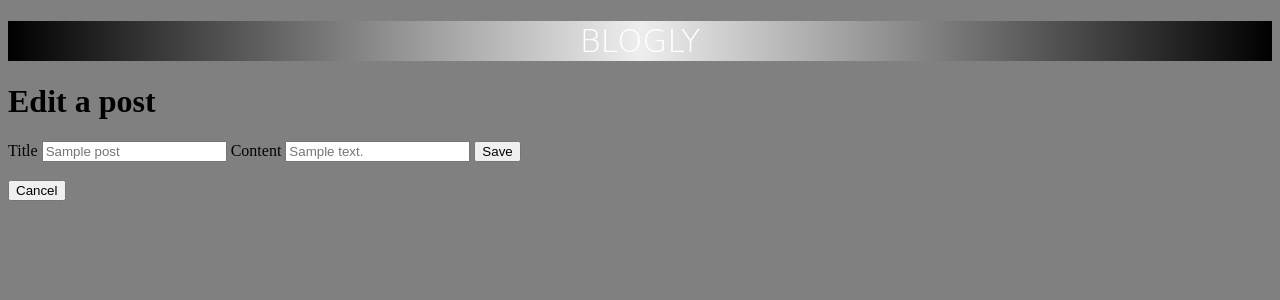
After one commit to SteviBee/SpringBoard_Exercises, a Flask app: page /posts/1/edit in a window 1280 px wide. The commit adds this page. Shown: the top 300 px of the page. Run offline with Flask 2, Linux system fonts and the light colour scheme; tables that the repository leaves empty hold one stand-in row (values such as "Sample post").

Commit message:
updating for many-to-one

```diff
--- a/flask-blogly/app.py
+++ b/flask-blogly/app.py
@@ -2,21 +2,21 @@
 
 from flask import Flask, request, redirect, render_template
 from flask.helpers import flash
-from models import db, connect_db, User
+from models import db, connect_db, User, Post
+from flask_debugtoolbar import DebugToolbarExtension
 
 app = Flask(__name__)
 app.config['SQLALCHEMY_DATABASE_URI'] = 'postgresql:///blogly'
 app.config['SQLALCHEMY_TRACK_MODIFICATIONS'] = False
 app.config['SQLALCHEMY_ECHO'] = True
 
+app.config['SECRET_KEY'] = "SECRET!"
+debug = DebugToolbarExtension(app)
+app.config['DEBUG_TB_INTERCEPT_REDIRECTS'] = False
+
 connect_db(app)
 
 db.create_all()
-
-from flask_debugtoolbar import DebugToolbarExtension
-app.config['SECRET_KEY'] = "SECRET!"
-debug = DebugToolbarExtension(app)
-app.config['DEBUG_TB_INTERCEPT_REDIRECTS'] = False
 
 @app.route("/")
 def list_users():
@@ -37,6 +37,8 @@ def detail_user(user_id):
     """Show details of a single user"""
 
     user = User.query.get_or_404(user_id)
+    # no need to query twice when you can set up a relationship and tie posts to user
+    # posts = db.session.query(Post).all()    posts=posts)
     return render_template("details.html", user=user)
 
 @app.route("/users/<int:user_id>/delete")
@@ -76,6 +78,7 @@ def edit_user(user_id):
     db.session.commit()
 
     return redirect("/")
+
 @app.route("/users/new")
 def show_form():
     """Display new user form"""
@@ -97,3 +100,76 @@ def create_user():
     except:
         flash(f'First name: {first} or last name: {last} are already taken. Please fix and try again')
         return redirect("/create")
+
+# POST ROUTES ---------------------------------------------
+
+# GET /users/[user-id]/posts/new
+@app.route("/users/<int:user_id>/posts/new")
+def add_new_post(user_id):
+    """Show form to add a post for that user"""
+    user = User.query.get(user_id)
+
+    return render_template("add-user-post.html", user=user)
+
+
+# POST /users/[user-id]/posts/new
+@app.route("/users/<int:user_id>/posts/new", methods=['POST'])
+def add_new_post_to_DB(user_id):
+    """Handle add form; add post and redirect to the user detail page"""
+    new_title = request.form['new-title']
+    new_content = request.form['new-content']
+    user_id = user_id
+
+    # NOTE - you must send the relationship data too. user=user
+    try:
+        user = User.query.get_or_404(user_id)
+        post = Post(title=new_title, content=new_content, user=user)
+        db.session.add(post)
+        db.session.commit()
+        flash(f'Post titled {new_title} was successfully added')
+        return redirect(f"/users/{ str(user_id) }")
+    except:
+        flash(f'Error. Please try again')
+        return redirect(f"/users/{ str(user_id)}/posts/new")
+
+# GET /posts/[post-id]
+@app.route("/posts/<int:post_id>")
+def show_post(post_id):
+    """Show a post."""
+    post = Post.query.get(post_id)
+
+    return render_template("post_details.html", post=post)
+
+# GET /posts/[post-id]/edit
+@app.route('/posts/<int:post_id>/edit')
+def edit_post(post_id):
+    """Show form to edit a post, and to cancel (back to user page)."""
+    post = Post.query.get(post_id)
+    return render_template('edit-post.html', post=post)
+
+# POST /posts/[post-id]/edit
+@app.route('/posts/<int:post_id>/edit', methods=['POST'])
+def post_edit_post(post_id):
+    """Handle editing of a post. Redirect back to the post view."""
+
+    # Call the current post and update from the new info:
+    post = Post.query.get_or_404(post_id)
+    post.title = request.form['title']
+    post.content = request.form['content']
+
+    db.session.add(post)
+    db.session.commit()
+    flash(f'Post {post.title} edited')
+
+    return redirect(f'/posts/{post_id}')
+
+# POST /posts/[post-id]/delete
+@app.route('/posts/<int:post_id>/delete', methods=['POST'])
+def delete_post(post_id):
+    """Delete the post."""
+
+    post = Post.query.get_or_404(post_id)
+    db.session.delete(post)
+    db.session.commit()
+    flash(f'{post.title} was successfully deleted')
+    return redirect('/')
--- a/flask-blogly/static/app.css
+++ b/flask-blogly/static/app.css
@@ -13,3 +13,15 @@ img{
 body {
     background-color: grey;
 }
+
+/* The cool CSS is from here: https://css-tricks.com/oprah-burst-title-thing/ */
+#main-title {
+    text-align: center;
+    color: white;
+    text-transform: uppercase;
+    padding: 1px;
+    font-family: 'Raleway', cursive;
+    font-weight: 100;
+    position: relative;
+    background: linear-gradient(to right, black, #eee, black);
+      }
--- a/flask-blogly/templates/base.html
+++ b/flask-blogly/templates/base.html
@@ -5,7 +5,7 @@
   <link rel="stylesheet" href="/static/app.css">
 </head>
 <body>
-  <h1>Blogly</h1>
+  <h1 id="main-title">Blogly</h1>
   {% with messages = get_flashed_messages() %}
     {% if messages %}
       <ul class=flashes>
--- a/flask-blogly/templates/details.html
+++ b/flask-blogly/templates/details.html
@@ -12,4 +12,10 @@
     <a href="/users/{{user.id}}/delete"><button>Delete</button></a>
     <a href="/"><button>Home</button></a>
 
+    <ul>
+        {%for post in user.posts%}
+            <a href="/posts/{{post.id}}"><li>{{ post.title }}</li></a>
+        {% endfor %}
+    </ul>
+    <a href="/users/{{user.id}}/posts/new"><button>Add Post</button></a>
 {% endblock %}
--- /dev/null
+++ b/flask-blogly/templates/edit-post.html
@@ -0,0 +1,20 @@
+{% extends 'base.html' %}
+
+{% block title %}Edit Post{% endblock %}
+
+{% block content %}
+
+    <h1>Edit a post</h1>
+    <form action="/posts/{{post.id}}/edit" method="POST">
+        <label for="title">Title
+            <input type="text" name="title" placeholder="{{post.title}}" required>
+        </label>
+        <label for="content">Content
+            <input type="text" name="content" placeholder="{{post.content}}" required>
+        </label>
+        <button type="submit">Save</button>
+    </form>
+    <br>
+    <a href="/posts/{{post.id}}"><button>Cancel</button></a>
+
+{% endblock %}
```
Also changed, not shown: flask-blogly/models.py (+35 -8 lines), flask-blogly/seed.py (added, +25 -0 lines), flask-blogly/templates/add-user-post.html (added, +21 -0 lines), flask-blogly/templates/post_details.html (added, +14 -0 lines), flask-blogly/test_flask.py (+39 -1 lines).
